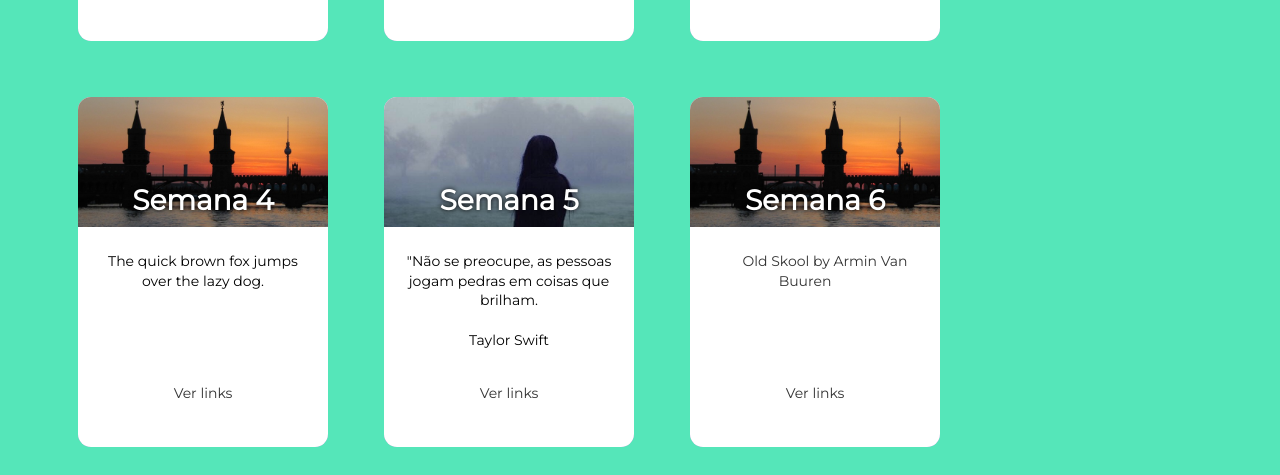
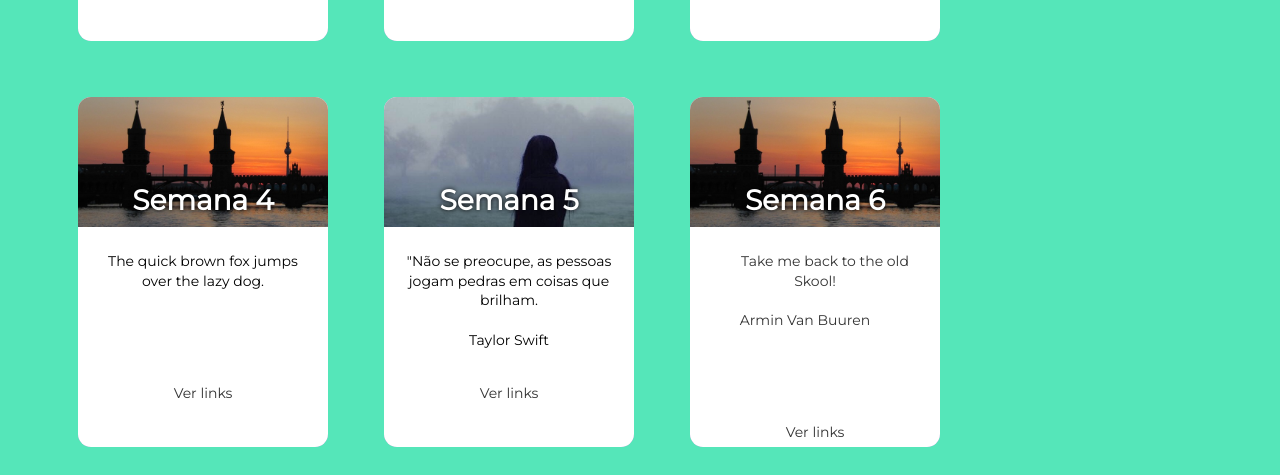
Before and after one commit to dansnts/resumosuper, a plain HTML site: page index.html in a window 1280 px wide. Shown: the part 540-1015 px from the top of the page. Drawn offline with Linux system fonts and the light colour scheme.

Commit message:
Update index.html

```diff
--- a/index.html
+++ b/index.html
@@ -130,7 +130,7 @@
       <div class="contents">
         <img src="img/Berlin-Sunset-Skyline.png"/>
         <h3>Semana 6</h3>
-        <p><a href="https://www.youtube.com/watch?v=57cdWU4NwIA">Old Skool by Armin Van Buuren</a></p>
+        <p><a href="https://www.youtube.com/watch?v=57cdWU4NwIA"> Take me back to the old Skool! <br><br>Armin Van Buuren</a></p>
         <br><br><br><br>
         <a href="#">Ver links</a>
       </div>
```
